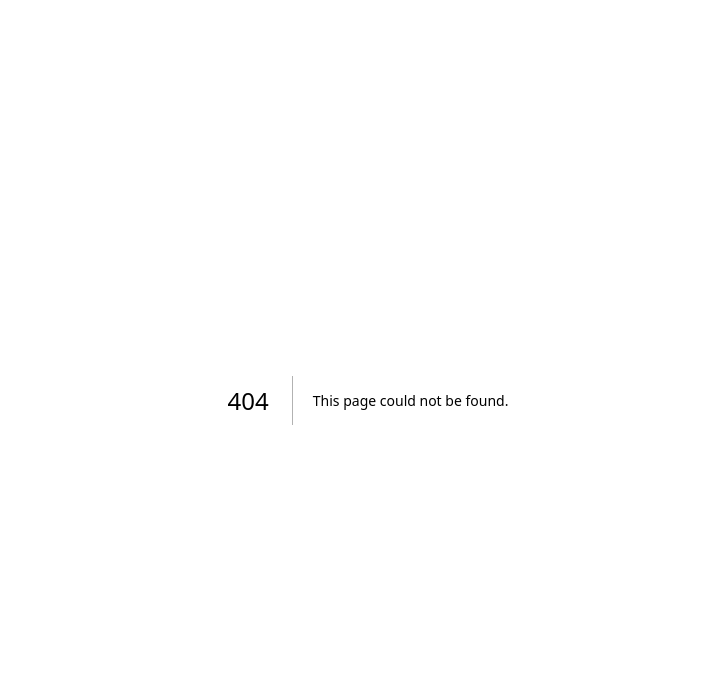
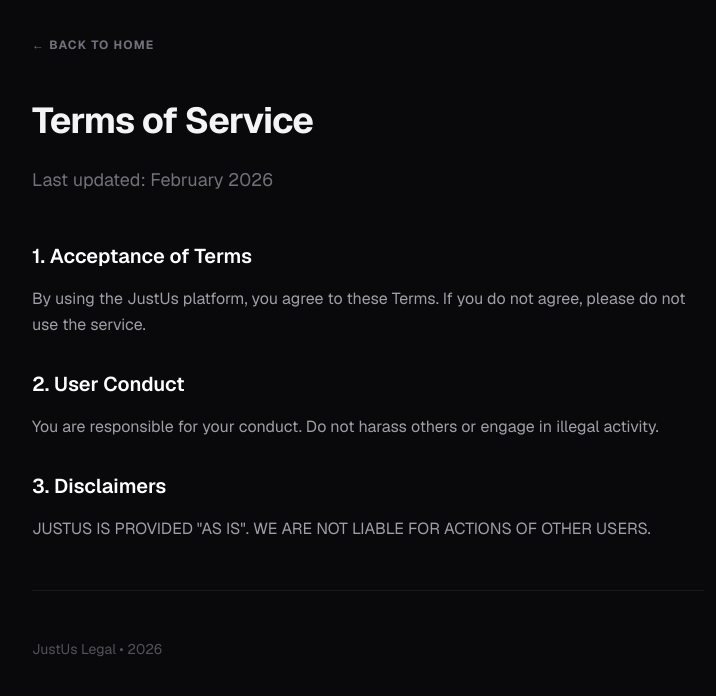
Before and after one commit to rahilanw4r/JustUs, a Next.js app: page /terms in a window 1280 px wide. Before the commit this address had no page. Shown: the top 696 px of the page, without its empty margins (272-988 px from the left). Built offline with nearby package versions, Linux system fonts and the light colour scheme.

Commit message:
Add missing footer pages

```diff
--- /dev/null
+++ b/src/app/privacy/page.tsx
@@ -0,0 +1,41 @@
+
+export default function PrivacyPage() {
+    return (
+        <div className="min-h-screen bg-zinc-950 text-zinc-100 font-sans p-8">
+            <div className="max-w-2xl mx-auto space-y-12">
+                <a href="/" className="inline-block text-xs font-bold uppercase tracking-widest text-zinc-500 hover:text-white transition-colors">
+                    ← Back to Home
+                </a>
+
+                <div className="space-y-6">
+                    <h1 className="text-4xl font-bold tracking-tight">Privacy Policy</h1>
+                    <p className="text-zinc-500 text-lg leading-relaxed">
+                        Last updated: {new Date().toLocaleDateString('en-US', { month: 'long', year: 'numeric' })}
+                    </p>
+                </div>
+
+                <div className="space-y-8">
+                    <section className="space-y-4">
+                        <h2 className="text-xl font-semibold text-white">1. Information We Collect</h2>
+                        <ul className="text-zinc-400 list-disc pl-5 space-y-2">
+                            <li><strong>IP Address:</strong> Used temporarily to determine your approximate country for matching. It is not stored permanently.</li>
+                            <li><strong>Interests (Tags):</strong> Used to match you with others. Cleared after the session ends.</li>
+                            <li><strong>Local Preferences:</strong> Stored on your device (e.g., local storage).</li>
+                        </ul>
+                    </section>
+
+                    <section className="space-y-4">
+                        <h2 className="text-xl font-semibold text-white">2. Video & Audio Data</h2>
+                        <p className="text-zinc-400 leading-relaxed">
+                            Video and audio streams are transmitted directly between peers (P2P). We do not record, store, or have access to your video calls. It's private between you and your match.
+                        </p>
+                    </section>
+                </div>
+
+                <div className="pt-12 border-t border-zinc-900 text-zinc-600 text-sm">
+                    JustUs Privacy Team • {new Date().getFullYear()}
+                </div>
+            </div>
+        </div>
+    );
+}
--- /dev/null
+++ b/src/app/safety/page.tsx
@@ -0,0 +1,39 @@
+
+export default function SafetyPage() {
+    return (
+        <div className="min-h-screen bg-zinc-950 text-zinc-100 font-sans p-8">
+            <div className="max-w-2xl mx-auto space-y-12">
+                <a href="/" className="inline-block text-xs font-bold uppercase tracking-widest text-zinc-500 hover:text-white transition-colors">
+                    ← Back to Home
+                </a>
+
+                <div className="space-y-6">
+                    <h1 className="text-4xl font-bold tracking-tight">Community Safety</h1>
+                    <p className="text-zinc-400 text-lg leading-relaxed">
+                        To keep this space safe, please follow these guidelines.
+                    </p>
+                </div>
+
+                <div className="space-y-8">
+                    <section className="space-y-4">
+                        <h2 className="text-xl font-semibold text-white">1. Respect</h2>
+                        <p className="text-zinc-400 leading-relaxed">
+                            Treat everyone with respect. Harassment results in an immediate ban.
+                        </p>
+                    </section>
+
+                    <section className="space-y-4">
+                        <h2 className="text-xl font-semibold text-white">2. Content</h2>
+                        <p className="text-zinc-400 leading-relaxed">
+                            No nudity or sexual content.
+                        </p>
+                    </section>
+                </div>
+
+                <div className="pt-12 border-t border-zinc-900 text-zinc-600 text-sm">
+                    JustUs Safety Team • {new Date().getFullYear()}
+                </div>
+            </div>
+        </div>
+    );
+}
--- /dev/null
+++ b/src/app/terms/page.tsx
@@ -0,0 +1,46 @@
+
+export default function TermsPage() {
+    return (
+        <div className="min-h-screen bg-zinc-950 text-zinc-100 font-sans p-8">
+            <div className="max-w-2xl mx-auto space-y-12">
+                <a href="/" className="inline-block text-xs font-bold uppercase tracking-widest text-zinc-500 hover:text-white transition-colors">
+                    ← Back to Home
+                </a>
+
+                <div className="space-y-6">
+                    <h1 className="text-4xl font-bold tracking-tight">Terms of Service</h1>
+                    <p className="text-zinc-500 text-lg leading-relaxed">
+                        Last updated: {new Date().toLocaleDateString('en-US', { month: 'long', year: 'numeric' })}
+                    </p>
+                </div>
+
+                <div className="space-y-8">
+                    <section className="space-y-4">
+                        <h2 className="text-xl font-semibold text-white">1. Acceptance of Terms</h2>
+                        <p className="text-zinc-400 leading-relaxed">
+                            By using the JustUs platform, you agree to these Terms. If you do not agree, please do not use the service.
+                        </p>
+                    </section>
+
+                    <section className="space-y-4">
+                        <h2 className="text-xl font-semibold text-white">2. User Conduct</h2>
+                        <p className="text-zinc-400 leading-relaxed">
+                            You are responsible for your conduct. Do not harass others or engage in illegal activity.
+                        </p>
+                    </section>
+
+                    <section className="space-y-4">
+                        <h2 className="text-xl font-semibold text-white">3. Disclaimers</h2>
+                        <p className="text-zinc-400 leading-relaxed">
+                            JUSTUS IS PROVIDED "AS IS". WE ARE NOT LIABLE FOR ACTIONS OF OTHER USERS.
+                        </p>
+                    </section>
+                </div>
+
+                <div className="pt-12 border-t border-zinc-900 text-zinc-600 text-sm">
+                    JustUs Legal • {new Date().getFullYear()}
+                </div>
+            </div>
+        </div>
+    );
+}
```
